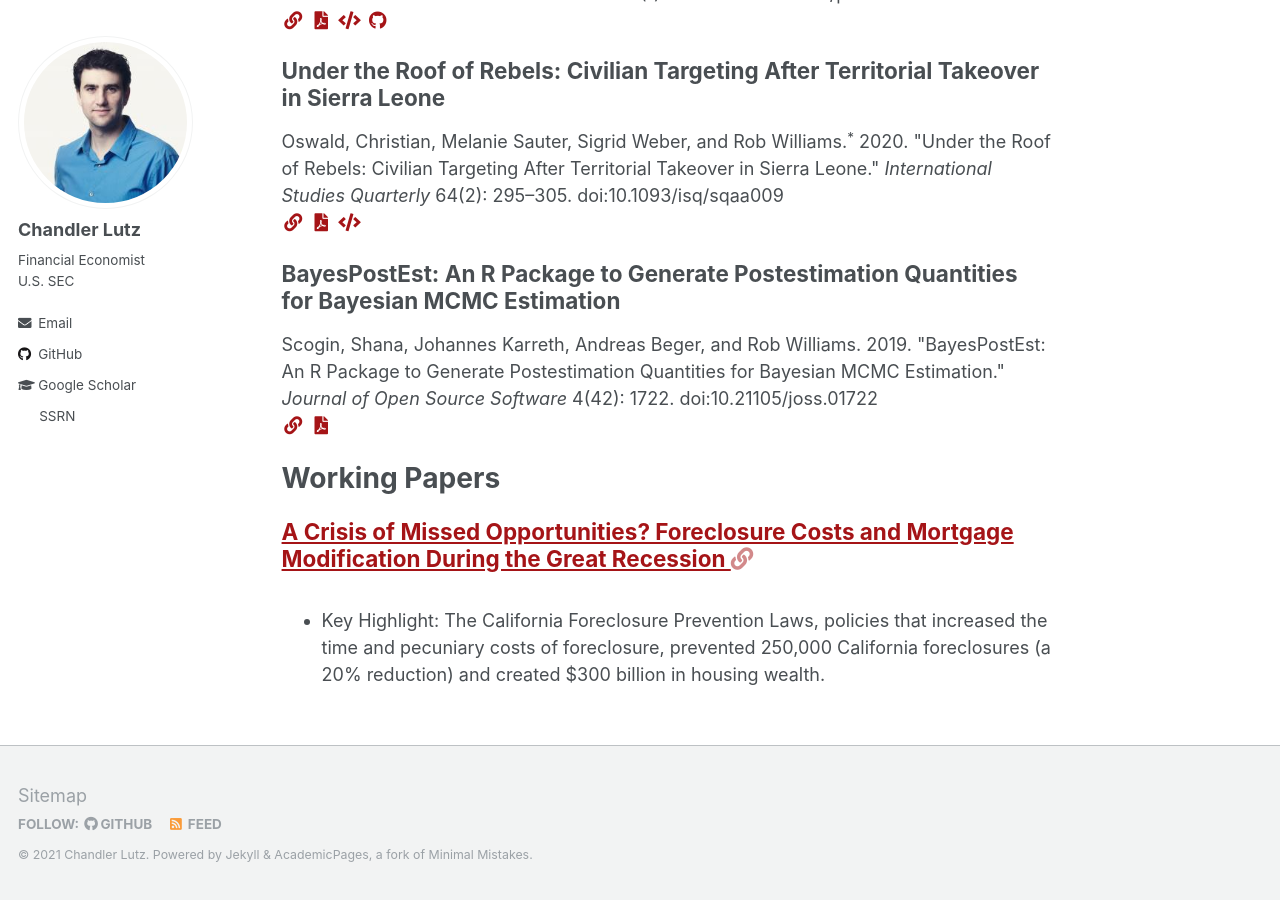
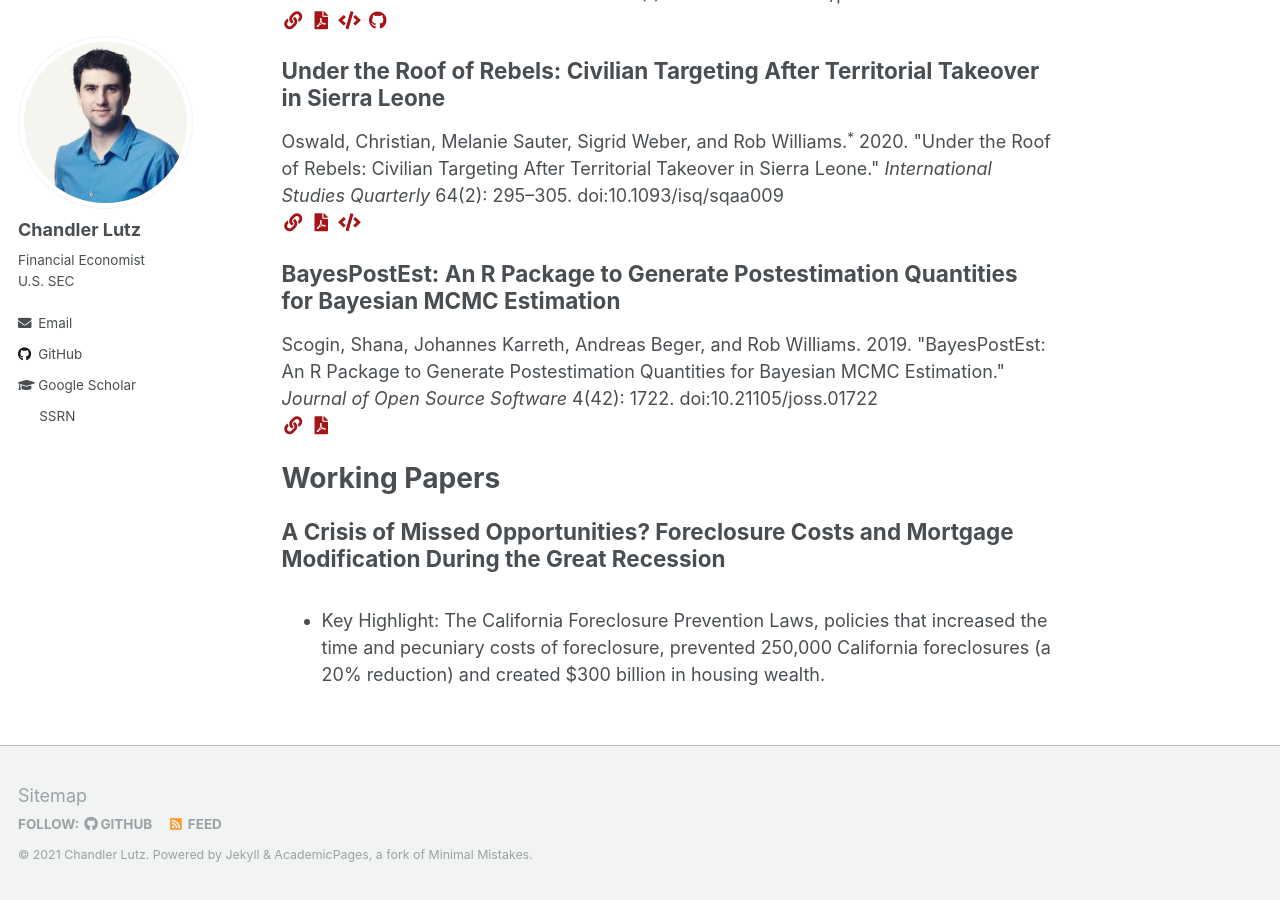
Before and after one commit to ChandlerLutz/ChandlerLutz.github.io, a Jekyll site: the page built from _pages/about.md, in a window 1280 px wide and 900 px high, scrolled down 1160 px. Built offline with Jekyll 4.4.1, drawn with Linux system fonts in a browser that asks for light colours.

Commit message:
Add working papers

```diff
--- a/_includes/archive-single.html
+++ b/_includes/archive-single.html
@@ -28,6 +28,8 @@
 
     <h2 class="archive__item-title" itemprop="headline">
       {% if post.collection == 'publications' %}
+        {{ title }}
+      {% elsif post.collection == 'workingpapers' %}
         {{ title }}
       {% elsif post.link %}
         <a href="{{ post.link }}">{{ title }}</a> <a href="{{ base_path }}{{ post.url }}" rel="permalink"><i class="fa fa-link" aria-hidden="true" title="permalink"></i><span class="sr-only">Permalink</span></a>
```
